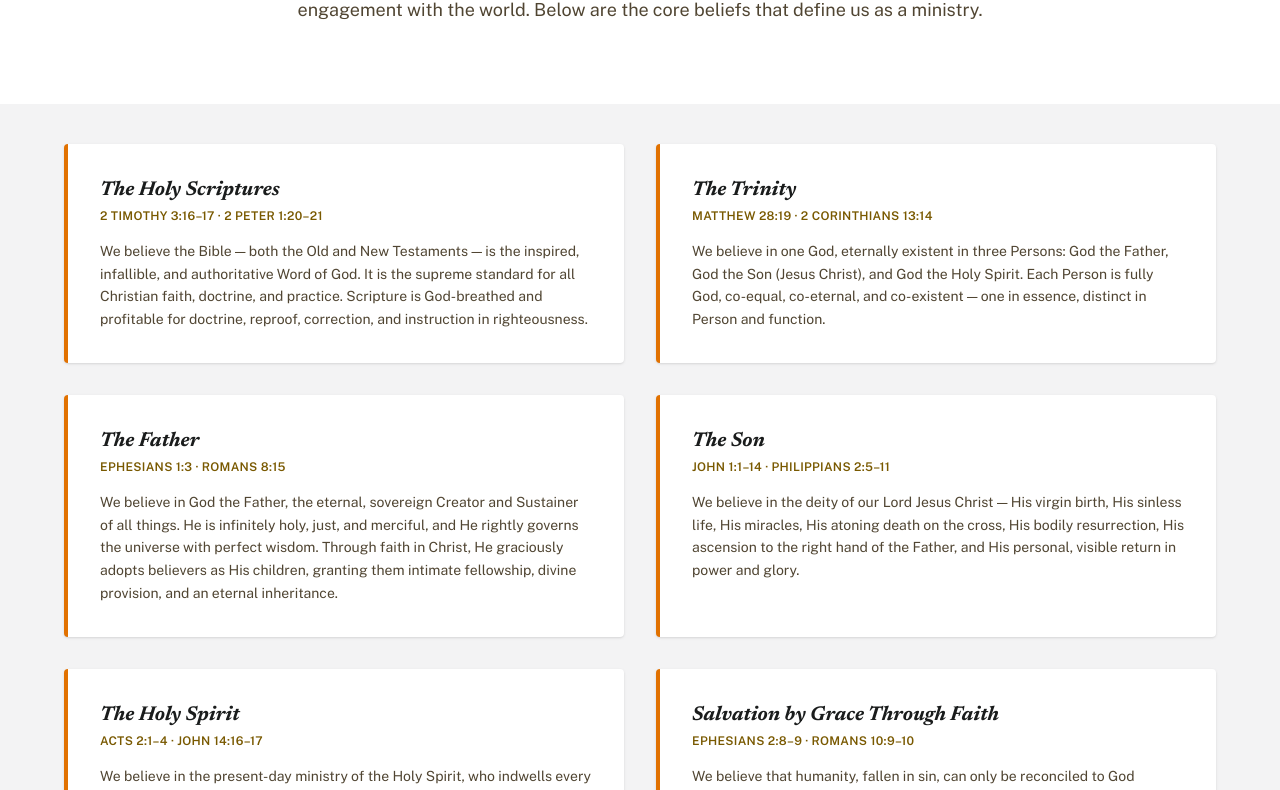
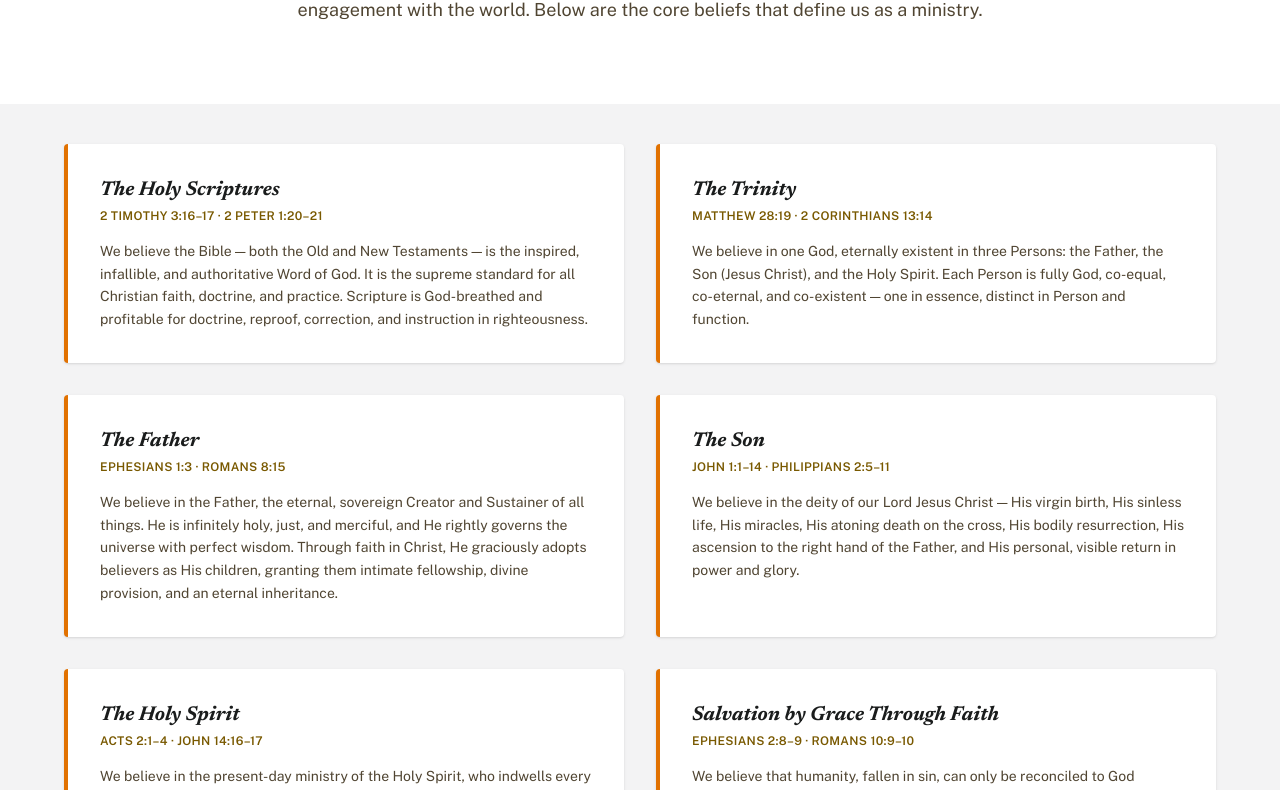
Before and after one commit to mayormankind/wordbiblicalministries, a Next.js app: page /our-theology in a window 1280 px wide. Shown: the part 632-1422 px from the top of the page. Built offline with nearby package versions, Linux system fonts and the light colour scheme.

Commit message:
Refactor theology text for consistency in titles
Updated references to 'God the Father' and 'God the Holy Spirit' for consistency.

```diff
--- a/src/views/OurTheology.tsx
+++ b/src/views/OurTheology.tsx
@@ -35,12 +35,12 @@ const doctrines: Doctrine[] = [
   {
     title: "The Trinity",
     ref: "Matthew 28:19 · 2 Corinthians 13:14",
-    body: `We believe in one God, eternally existent in three Persons: God the Father, God the Son (Jesus Christ), and God the Holy Spirit. Each Person is fully God, co-equal, co-eternal, and co-existent — one in essence, distinct in Person and function.`,
+    body: `We believe in one God, eternally existent in three Persons: the Father, the Son (Jesus Christ), and the Holy Spirit. Each Person is fully God, co-equal, co-eternal, and co-existent — one in essence, distinct in Person and function.`,
   },
   {
     title: "The Father",
     ref: "Ephesians 1:3 · Romans 8:15",
-    body: `We believe in God the Father, the eternal, sovereign Creator and Sustainer of all things. He is infinitely holy, just, and merciful, and He rightly governs the universe with perfect wisdom. Through faith in Christ, He graciously adopts believers as His children, granting them intimate fellowship, divine provision, and an eternal inheritance.`,
+    body: `We believe in the Father, the eternal, sovereign Creator and Sustainer of all things. He is infinitely holy, just, and merciful, and He rightly governs the universe with perfect wisdom. Through faith in Christ, He graciously adopts believers as His children, granting them intimate fellowship, divine provision, and an eternal inheritance.`,
   },
   {
     title: "The Son",
```
